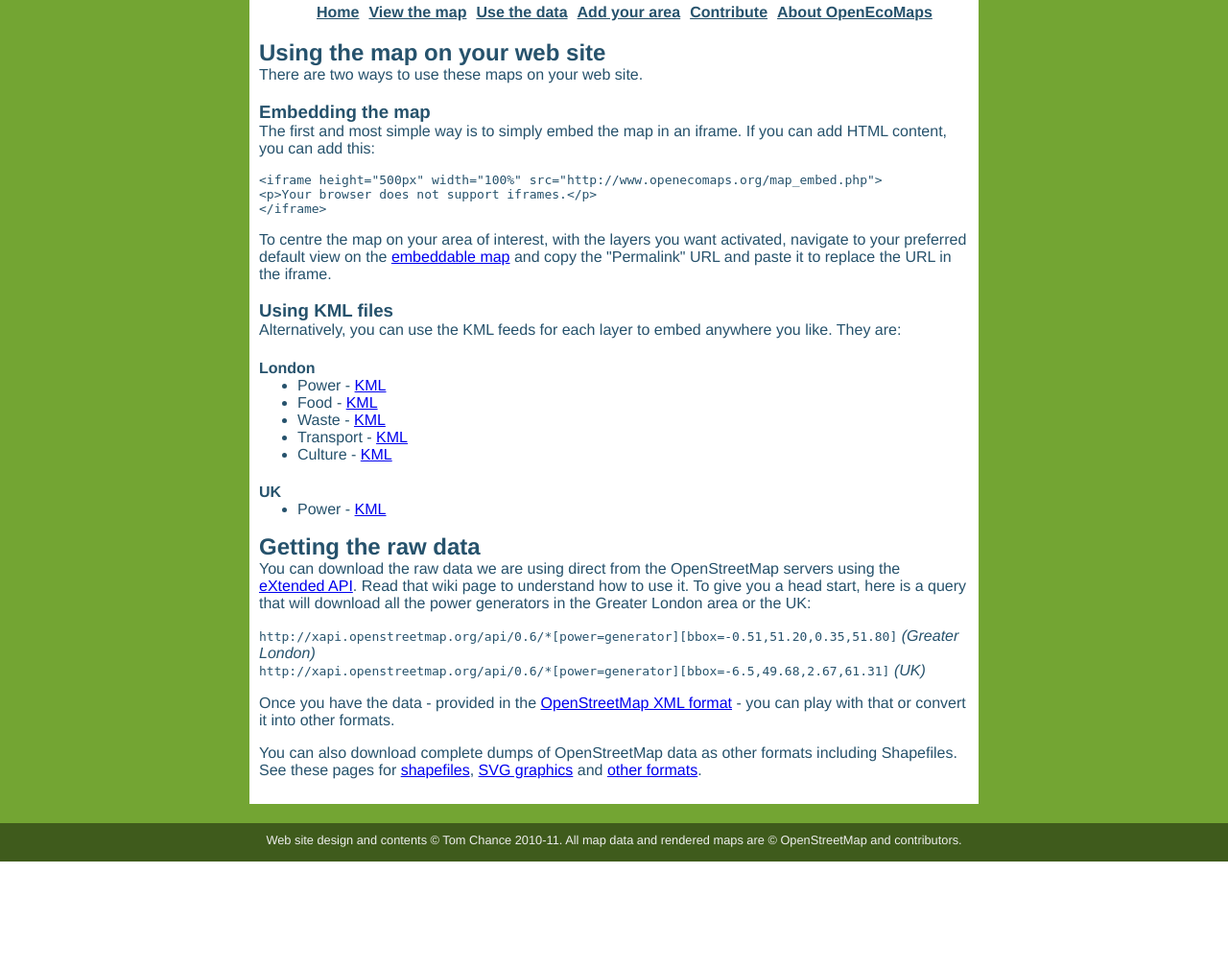
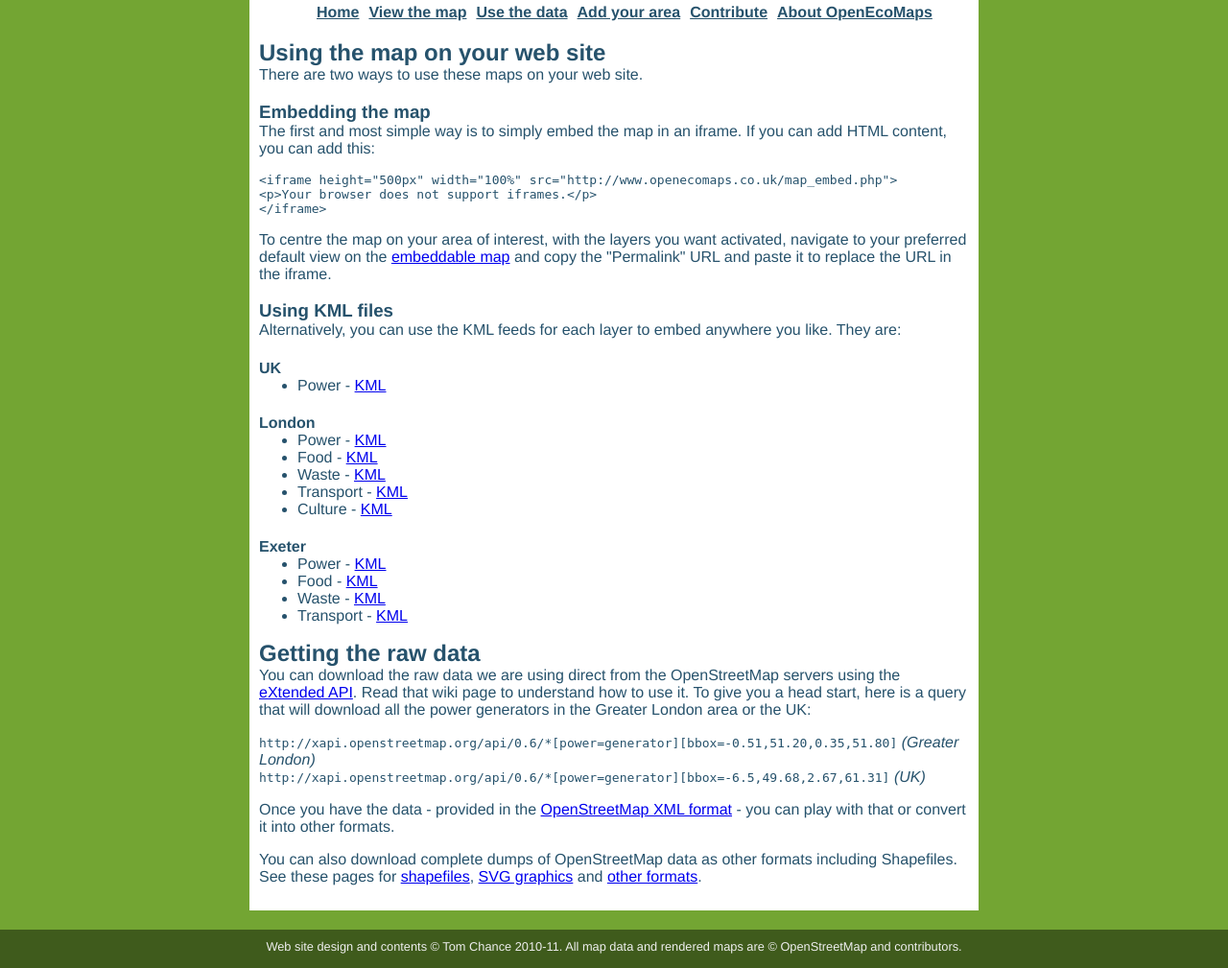
Before and after one commit to tomchance/OpenEcoMaps, a PHP site: page /data.php in a window 1280 px wide. Shown: the part 111-1120 px from the top of the page at 96% size. Before the commit the page ends 1009 px from the top, so only its background shows below. Run offline with PHP 8.4, Linux system fonts and the light colour scheme; data that the repository does not hold is empty.

Commit message:
Adding Exeter to data list and areas covered

```diff
--- a/www/data.php
+++ b/www/data.php
@@ -13,7 +13,7 @@
 
     <p>The first and most simple way is to simply embed the map in an iframe. If you can add HTML content, you can add this:</p>
 
-    <p><code>&lt;iframe  height="500px" width="100%" src="http://www.openecomaps.org/map_embed.php"&gt;<br/>&lt;p&gt;Your browser does not support iframes.&lt;/p&gt;<br/>&lt;/iframe&gt;</code></p>
+    <p><code>&lt;iframe  height="500px" width="100%" src="http://www.openecomaps.co.uk/map_embed.php"&gt;<br/>&lt;p&gt;Your browser does not support iframes.&lt;/p&gt;<br/>&lt;/iframe&gt;</code></p>
 
     <p>To centre the map on your area of interest, with the layers you want activated, navigate to your preferred default view on the <a href="map_embed.php">embeddable map</a> and copy the "Permalink" URL and paste it to replace the URL in the iframe.</p>
 
@@ -21,20 +21,29 @@
 
     <p>Alternatively, you can use the KML feeds for each layer to embed anywhere you like. They are:</p>
 
+    <h4>UK</h4>
+
+    <ul>
+      <li>Power - <a href="http://www.openecomaps.co.uk/kml/uk/power.kml">KML</a></li>
+    </ul>
+
     <h4>London</h4>
 
     <ul>
-      <li>Power - <a href="http://www.openecomaps.org/kml/london/power.kml">KML</a></li>
-      <li>Food - <a href="http://www.openecomaps.org/kml/london/food.kml">KML</a></li>
-      <li>Waste - <a href="http://www.openecomaps.org/kml/london/waste.kml">KML</a></li>
-      <li>Transport - <a href="http://www.openecomaps.org/kml/london/transport.kml">KML</a></li>
-      <li>Culture - <a href="http://www.openecomaps.org/kml/london/culture.kml">KML</a></li>
+      <li>Power - <a href="http://www.openecomaps.co.uk/kml/london/power.kml">KML</a></li>
+      <li>Food - <a href="http://www.openecomaps.co.uk/kml/london/food.kml">KML</a></li>
+      <li>Waste - <a href="http://www.openecomaps.co.uk/kml/london/waste.kml">KML</a></li>
+      <li>Transport - <a href="http://www.openecomaps.co.uk/kml/london/transport.kml">KML</a></li>
+      <li>Culture - <a href="http://www.openecomaps.co.uk/kml/london/culture.kml">KML</a></li>
     </ul>
 
-    <h4>UK</h4>
+    <h4>Exeter</h4>
 
     <ul>
-      <li>Power - <a href="http://www.openecomaps.org/kml/uk/power.kml">KML</a></li>
+      <li>Power - <a href="http://www.openecomaps.co.uk/kml/exeter/power.kml">KML</a></li>
+      <li>Food - <a href="http://www.openecomaps.co.uk/kml/exeter/food.kml">KML</a></li>
+      <li>Waste - <a href="http://www.openecomaps.co.uk/kml/exeter/waste.kml">KML</a></li>
+      <li>Transport - <a href="http://www.openecomaps.co.uk/kml/exeter/transport.kml">KML</a></li>
     </ul>
 
     <h2>Getting the raw data</h2>
```
Also changed, not shown: www/areas.php (+6 -2 lines).
